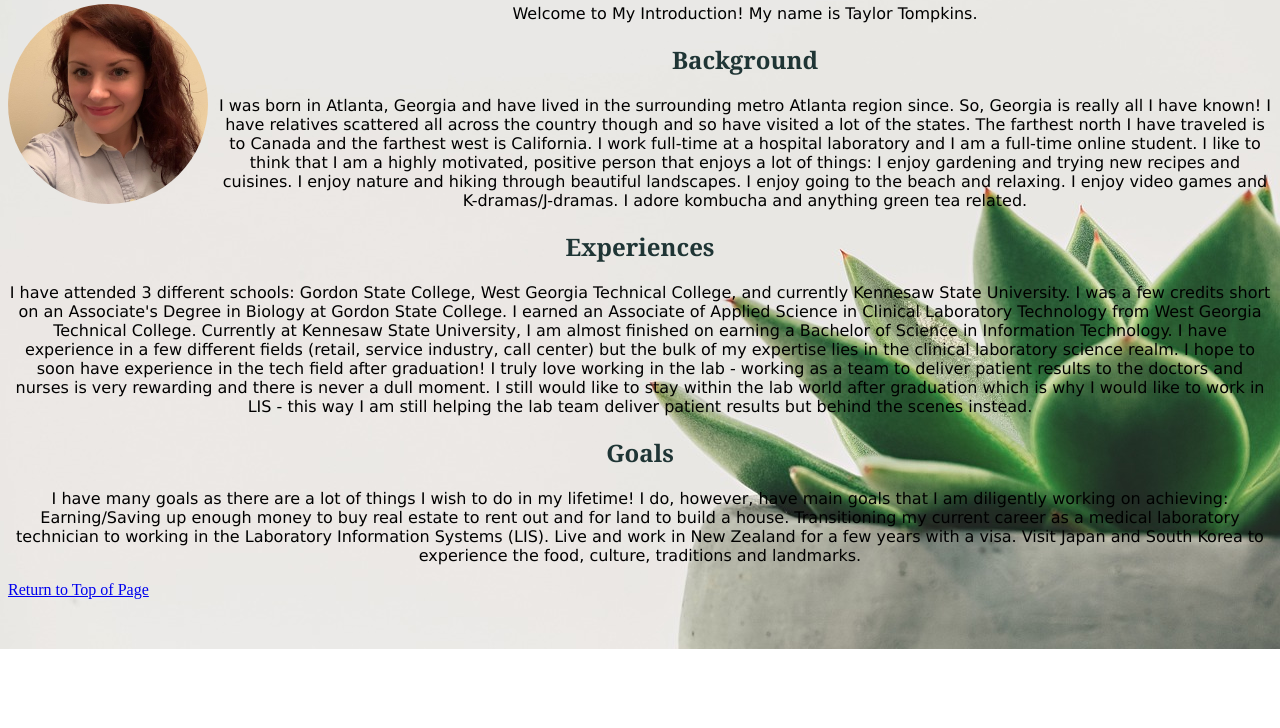
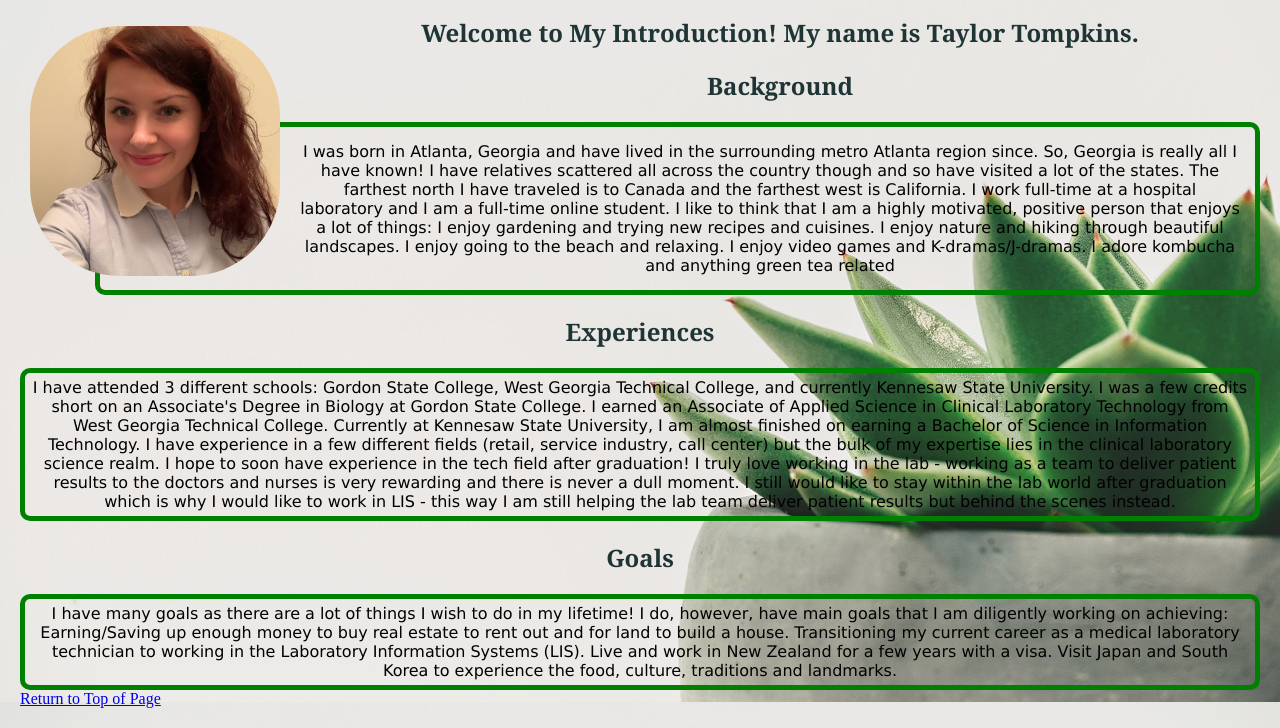
Before and after one commit to tokidokitompki/web_dev_project, a plain HTML site: page about.html in a window 1280 px wide. Shown: the part 151-879 px from the top of the page. Before the commit the page ends 800 px from the top, so only its background shows below. Drawn offline with Linux system fonts and the light colour scheme.

Commit message:
added external stylesheet

```diff
--- a/about.html
+++ b/about.html
@@ -4,54 +4,17 @@
     <meta charset="UTF-8">
     <meta name="viewport" content="width=device-width, initial-scale=1.0">
     <title>About Me</title>
-    <style>
-        img{
-            width:200px;
-            border-radius:100px;
-            float: left;
-            margin-right: 10px;
-        }
-        h1{
-        color:rgb(31, 53, 53);
-        font-family: Georgia;
-        font-size: 300%;
-        text-align: center;
-    }
-    h2{
-        color:rgb(31, 53, 53);
-        font-family: Georgia;
-        font-size: 150%;
-        text-align: center;
-    }
-    p{
-        color:black;
-        font-family: Verdana;
-        font-size: 100%;
-        text-align: center;
-
-    }
-    body{
-        background-image: url(images/plant-2004483_1280.jpg);
-        background-repeat: no-repeat;
-        background-attachment: fixed;
-        background-size: cover;
-    }
-    div{
-        width: 300px;
-        border: 10px green;
-        padding: 50px;
-        margin: 20px;
-    }
-    </style>
+    <link rel="stylesheet" href="stylesheet.css">
 </head>
 <body>
     <a href="/index.html">Home Page</a>
     <a href="/contact.html">Contact Page</a>
     <h1>About Me!</h1>
     <img src="images/IMG_6457 (1).jpg">
-    <p>Welcome to My Introduction! My name is Taylor Tompkins.</p>
+    <h2>Welcome to My Introduction! My name is Taylor Tompkins.</h2>
     <h2>Background</h2>
-    <p div>I was born in Atlanta, Georgia and have lived in the surrounding metro Atlanta region since. So, Georgia is really all I have known!
+    <div id="paragraph1">
+        I was born in Atlanta, Georgia and have lived in the surrounding metro Atlanta region since. So, Georgia is really all I have known!
         I have relatives scattered all across the country though and so have visited a lot of the states.
         The farthest north I have traveled is to Canada and the farthest west is California.
         I work full-time at a hospital laboratory and I am a full-time online student.
@@ -60,9 +23,10 @@
         I enjoy nature and hiking through beautiful landscapes.
         I enjoy going to the beach and relaxing.
         I enjoy video games and K-dramas/J-dramas.
-        I adore kombucha and anything green tea related.</div>
+        I adore kombucha and anything green tea related
+    </div>
     <h2>Experiences</h2>
-    <p>I have attended 3 different schools: Gordon State College, West Georgia Technical College, and currently Kennesaw State University.
+    <div id="paragraph2">I have attended 3 different schools: Gordon State College, West Georgia Technical College, and currently Kennesaw State University.
         I was a few credits short on an Associate's Degree in Biology at Gordon State College.
         I earned an Associate of Applied Science in Clinical Laboratory Technology from West Georgia Technical College.
         Currently at Kennesaw State University, I am almost finished on earning a Bachelor of Science in Information Technology.
@@ -71,15 +35,14 @@
         I truly love working in the lab - working as a team to deliver patient results to the doctors and nurses is very rewarding and there is never a dull moment.
         I still would like to stay within the lab world after graduation which is why I would like to work in LIS - this way I am still helping the lab team
         deliver patient results but behind the scenes instead.
-    </p>
+    </div>
     <h2>Goals</h2>
-    <p>I have many goals as there are a lot of things I wish to do in my lifetime! I do, however, have main goals that I am diligently working on achieving:
+    <div id="paragraph3">I have many goals as there are a lot of things I wish to do in my lifetime! I do, however, have main goals that I am diligently working on achieving:
         Earning/Saving up enough money to buy real estate to rent out and for land to build a house.
         Transitioning my current career as a medical laboratory technician to working in the Laboratory Information Systems (LIS).
         Live and work in New Zealand for a few years with a visa.
         Visit Japan and South Korea to experience the food, culture, traditions and landmarks.
-    </p>
-
+    </div>
     <a href="#">Return to Top of Page</a>
 </body>
 </html>
--- /dev/null
+++ b/stylesheet.css
@@ -0,0 +1,63 @@
+img{
+    width:250px;
+    border-radius:100px;
+    float: left;
+    margin-right: 10px;
+    padding: 10px;
+}
+h1{
+color:rgb(31, 53, 53);
+font-family: Georgia;
+font-size: 300%;
+text-align: center;
+}
+h2{
+color:rgb(31, 53, 53);
+font-family: Georgia;
+font-size: 150%;
+text-align: center;
+}
+#paragraph1{
+color:black;
+font-family: Verdana;
+font-size: 100%;
+text-align: center;
+border-style: solid;
+border-width: 5px;
+border-color: green;
+border-radius: 10px;
+padding: 15px;
+margin-left: 75px;
+
+}
+#paragraph2{
+    color:black;
+    font-family: Verdana;
+    font-size: 100%;
+    border-style: solid;
+    border-width: 5px;
+    border-color: green;
+    border-radius: 10px;
+    padding: 5px;
+    text-align: center;
+}
+
+#paragraph3{
+    color:black;
+    font-family: Verdana;
+    font-size: 100%;
+    border-style: solid;
+    border-width: 5px;
+    border-color: green;
+    border-radius: 10px;
+    padding: 5px;
+    text-align: center;
+}
+
+body{
+background-image: url(images/plant-2004483_1280.jpg);
+background-repeat: no-repeat;
+background-attachment: fixed;
+background-size: cover;
+margin: 20px;
+}
```
